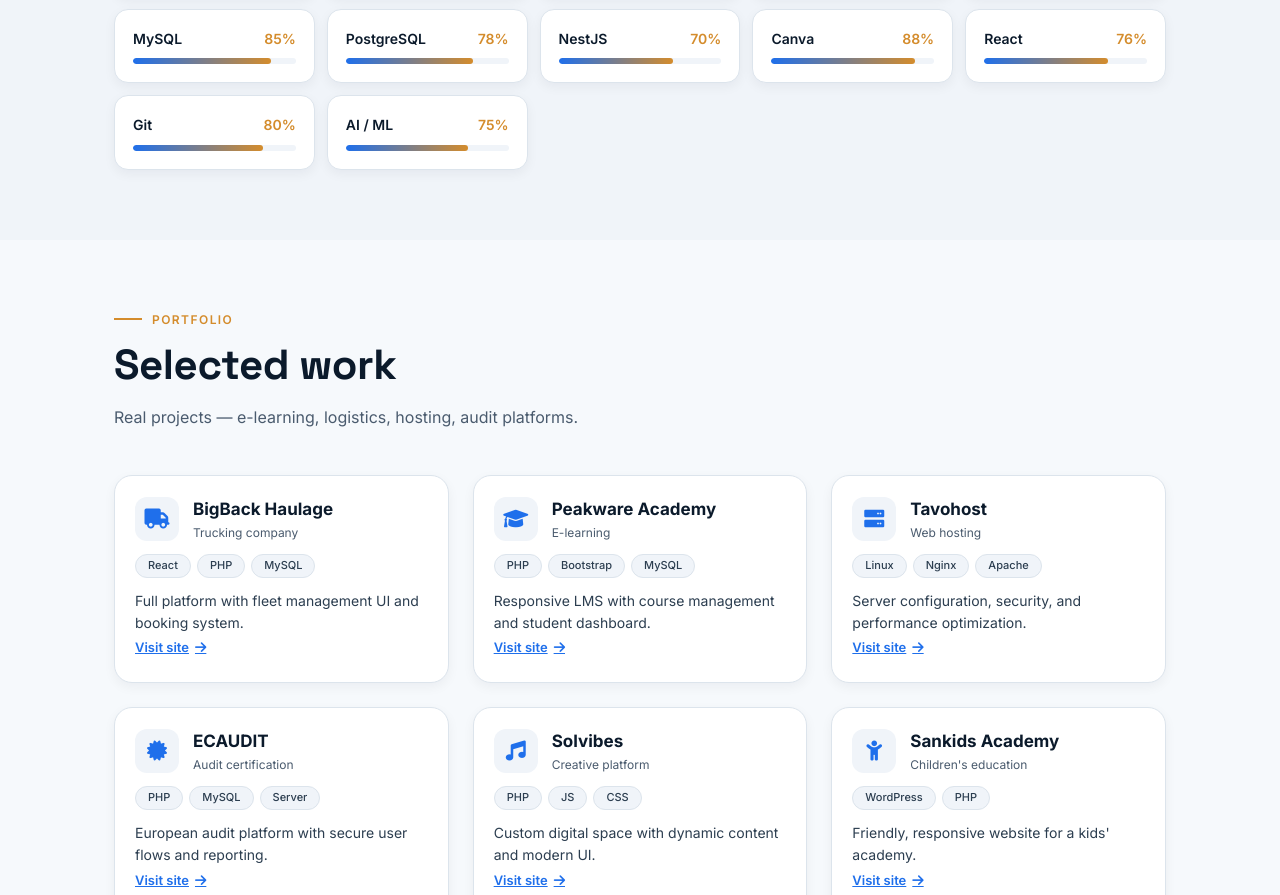
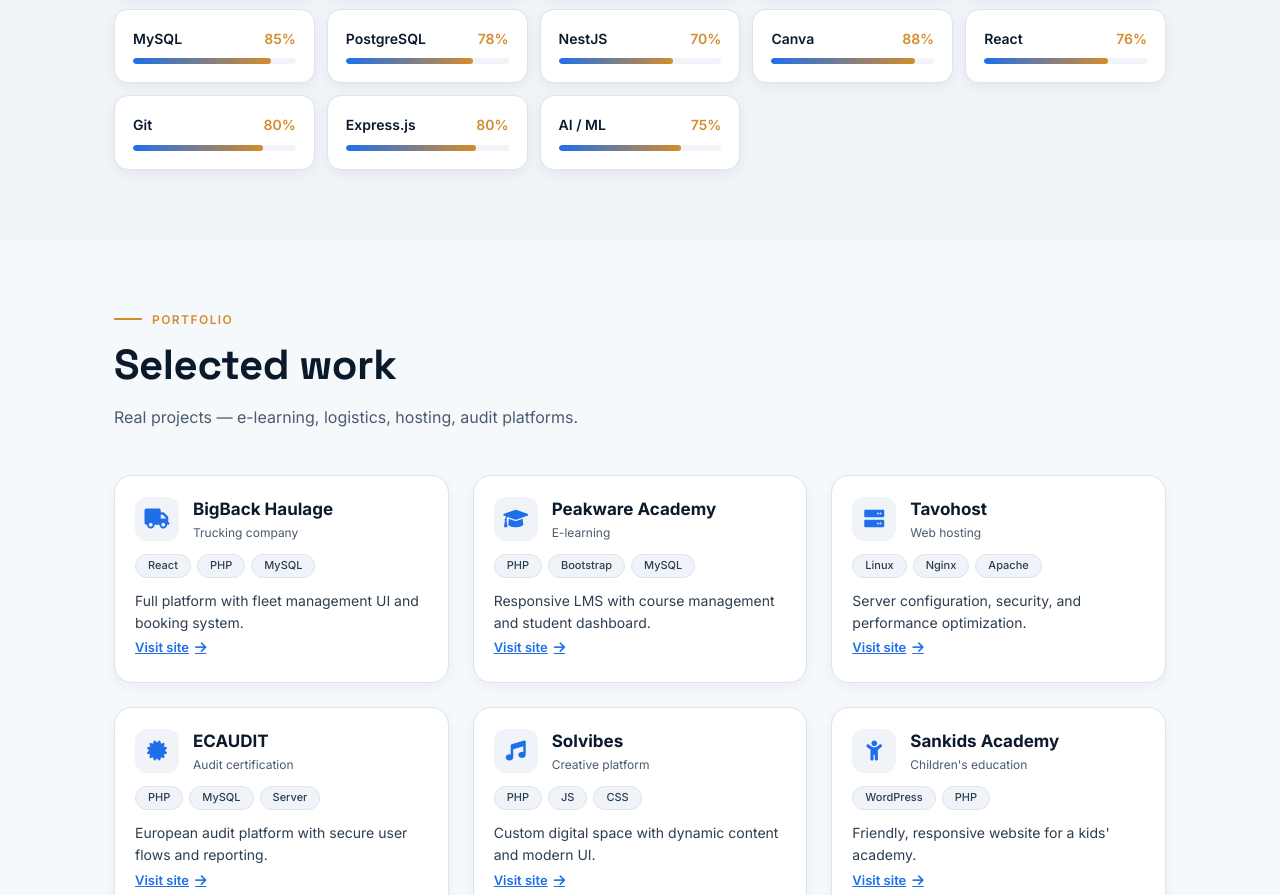
Before and after one commit to micman134/portfolio, a plain HTML site: page index.html in a window 1280 px wide. Shown: the part 1815-2710 px from the top of the page. Drawn offline with Linux system fonts and the light colour scheme.

Commit message:
Update index.html

```diff
--- a/index.html
+++ b/index.html
@@ -610,6 +610,7 @@
       <div class="skill-card"><div class="skill-header"><span>Canva</span><span class="skill-pct">88%</span></div><div class="skill-bar"><div class="skill-fill" style="width:88%"></div></div></div>
       <div class="skill-card"><div class="skill-header"><span>React</span><span class="skill-pct">76%</span></div><div class="skill-bar"><div class="skill-fill" style="width:76%"></div></div></div>
       <div class="skill-card"><div class="skill-header"><span>Git</span><span class="skill-pct">80%</span></div><div class="skill-bar"><div class="skill-fill" style="width:80%"></div></div></div>
+       <div class="skill-card"><div class="skill-header"><span>Express.js</span><span class="skill-pct">80%</span></div><div class="skill-bar"><div class="skill-fill" style="width:80%"></div></div></div>
       <div class="skill-card"><div class="skill-header"><span>AI / ML</span><span class="skill-pct">75%</span></div><div class="skill-bar"><div class="skill-fill" style="width:75%"></div></div></div>
     </div>
   </div>
```
